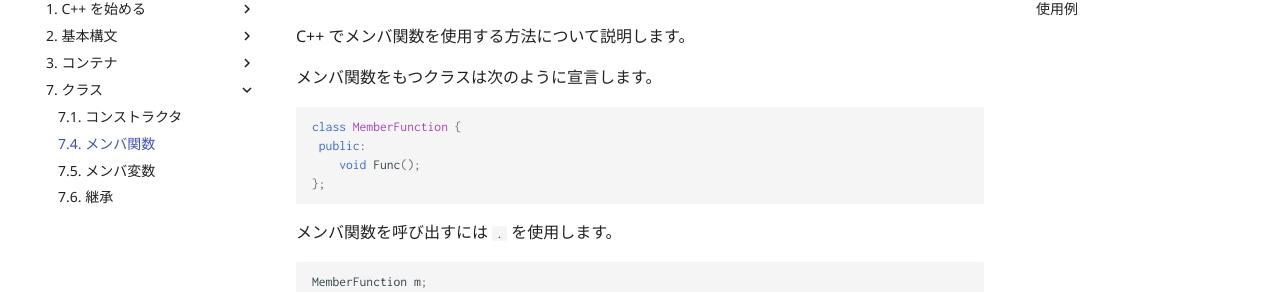
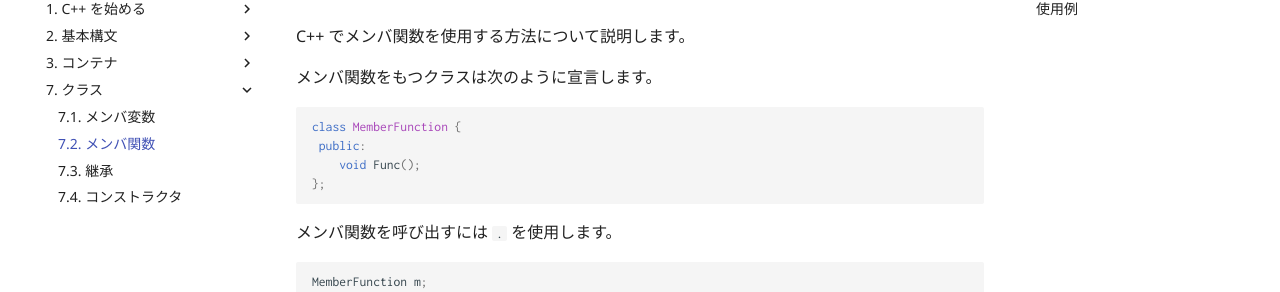
Before and after one commit to rinatz/cpp-book, an MkDocs documentation site: the page built from docs/ch07-02-member-functions.md, in a window 1280 px wide. Shown: the part 156-448 px from the top of the page. Built offline with MkDocs 1.6.1 and Material for MkDocs 9.7.7, drawn with Linux system fonts in a browser that asks for light colours; comment, search, counter and statistics services are not loaded.

Commit message:
Change clause order

```diff
--- a/mkdocs.yml
+++ b/mkdocs.yml
@@ -68,7 +68,7 @@ nav:
       - 3.3. タプル: ch03-03-tuples.md
       - 3.4. ベクタ: ch03-04-vectors.md
   - 7. クラス:
-      - 7.1. コンストラクタ: ch07-01-constructors.md
-      - 7.4. メンバ関数: ch07-04-member-functions.md
-      - 7.5. メンバ変数: ch07-05-member-varialbes.md
-      - 7.6. 継承: ch07-06-inheritance.md
+      - 7.1. メンバ変数: ch07-01-member-varialbes.md
+      - 7.2. メンバ関数: ch07-02-member-functions.md
+      - 7.3. 継承: ch07-03-inheritance.md
+      - 7.4. コンストラクタ: ch07-04-constructors.md
```
Also changed, not shown: docs/ch07-01-member-varialbes.md (renamed from docs/ch07-05-member-varialbes.md), docs/ch07-02-member-functions.md (renamed from docs/ch07-04-member-functions.md), docs/ch07-03-inheritance.md (renamed from docs/ch07-06-inheritance.md), docs/ch07-04-constructors.md (renamed from docs/ch07-01-constructors.md).
